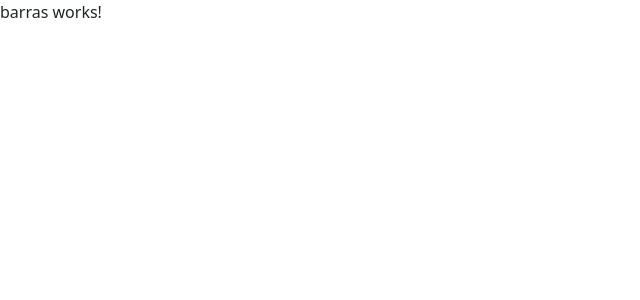
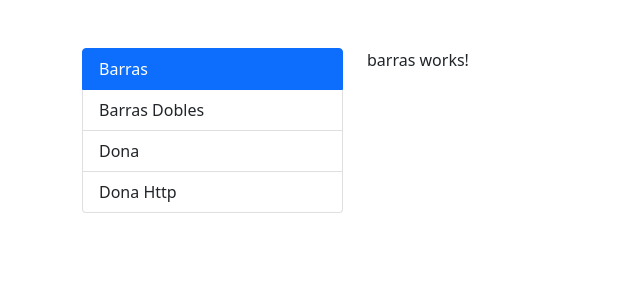
Before and after one commit to magadiflo/graficas-app, an Angular app: page /graficas/barra in a window 1280 px wide. Shown: the top 300 px of the page, without its empty margins (0-640 px from the left). Built offline with nearby package versions, Linux system fonts and the light colour scheme.

Commit message:
Menú de la aplicación

```diff
--- a/src/app/app.component.html
+++ b/src/app/app.component.html
@@ -1 +1,8 @@
-<router-outlet></router-outlet>
+<div class="row mt-5">
+    <div class="col-md-3 col-sm-12">
+        <app-menu></app-menu>
+    </div>
+    <div class="col-md-9 col-sm-12">
+        <router-outlet></router-outlet>
+    </div>
+</div>
--- a/src/app/shared/menu/menu.component.html
+++ b/src/app/shared/menu/menu.component.html
@@ -1 +1,6 @@
-<p>menu works!</p>
+<ul class="list-group">
+    <li class="list-group-item"
+        *ngFor="let item of menu"
+        [routerLink]="[item.ruta]"
+        routerLinkActive="active">{{item.texto}}</li>
+</ul>
--- a/src/app/shared/menu/menu.component.ts
+++ b/src/app/shared/menu/menu.component.ts
@@ -1,16 +1,26 @@
-import { Component, OnInit } from '@angular/core';
+import { Component } from '@angular/core';
+
+interface MenuItem {
+  ruta: string,
+  texto: string,
+}
 
 @Component({
   selector: 'app-menu',
   templateUrl: './menu.component.html',
   styles: [
+    `li {
+      cursor: pointer;
+    }`
   ]
 })
-export class MenuComponent implements OnInit {
+export class MenuComponent {
 
-  constructor() { }
-
-  ngOnInit(): void {
-  }
+  menu: MenuItem[] = [
+    {ruta: '/graficas/barra', texto: 'Barras'},
+    {ruta: '/graficas/barra-doble', texto: 'Barras Dobles'},
+    {ruta: '/graficas/dona', texto: 'Dona'},
+    {ruta: '/graficas/dona-http', texto: 'Dona Http'},
+  ];
 
 }
--- a/src/index.html
+++ b/src/index.html
@@ -11,7 +11,7 @@
     integrity="sha384-1BmE4kWBq78iYhFldvKuhfTAU6auU8tT94WrHftjDbrCEXSU1oBoqyl2QvZ6jIW3" crossorigin="anonymous">
 </head>
 
-<body>
+<body class="container">
   <app-root></app-root>
 </body>
 
```
